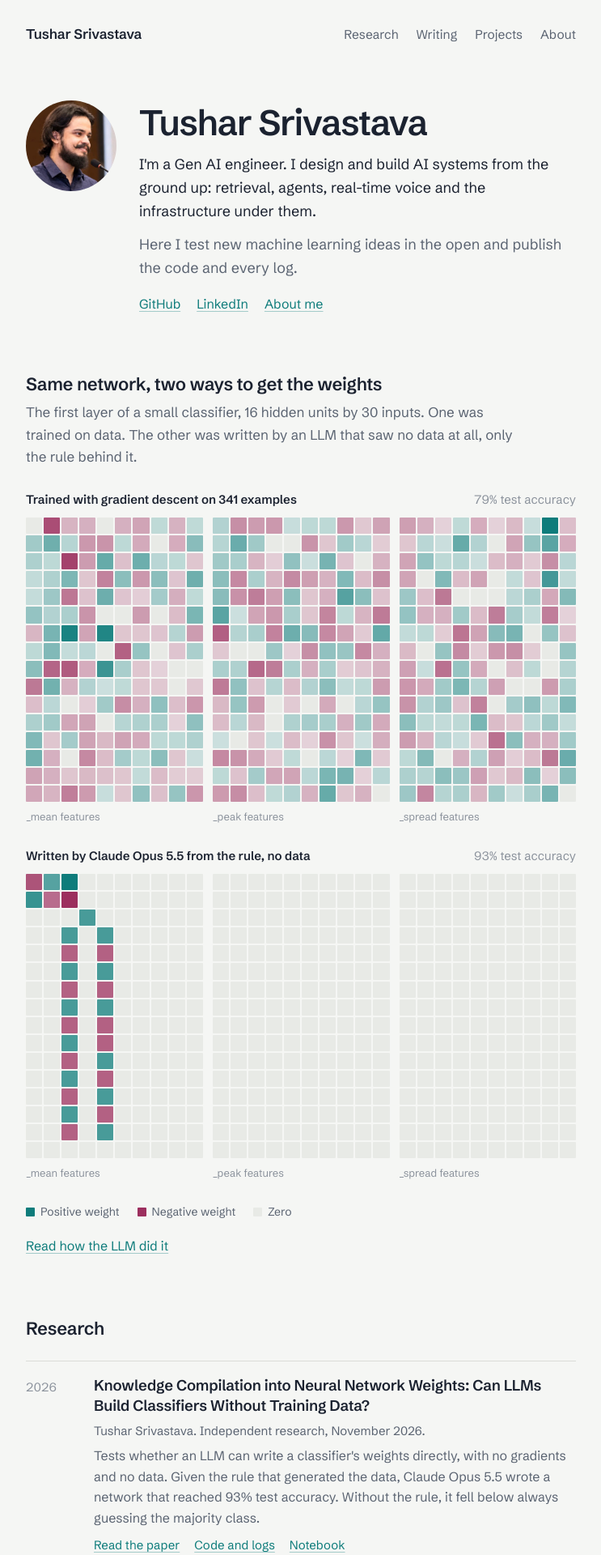
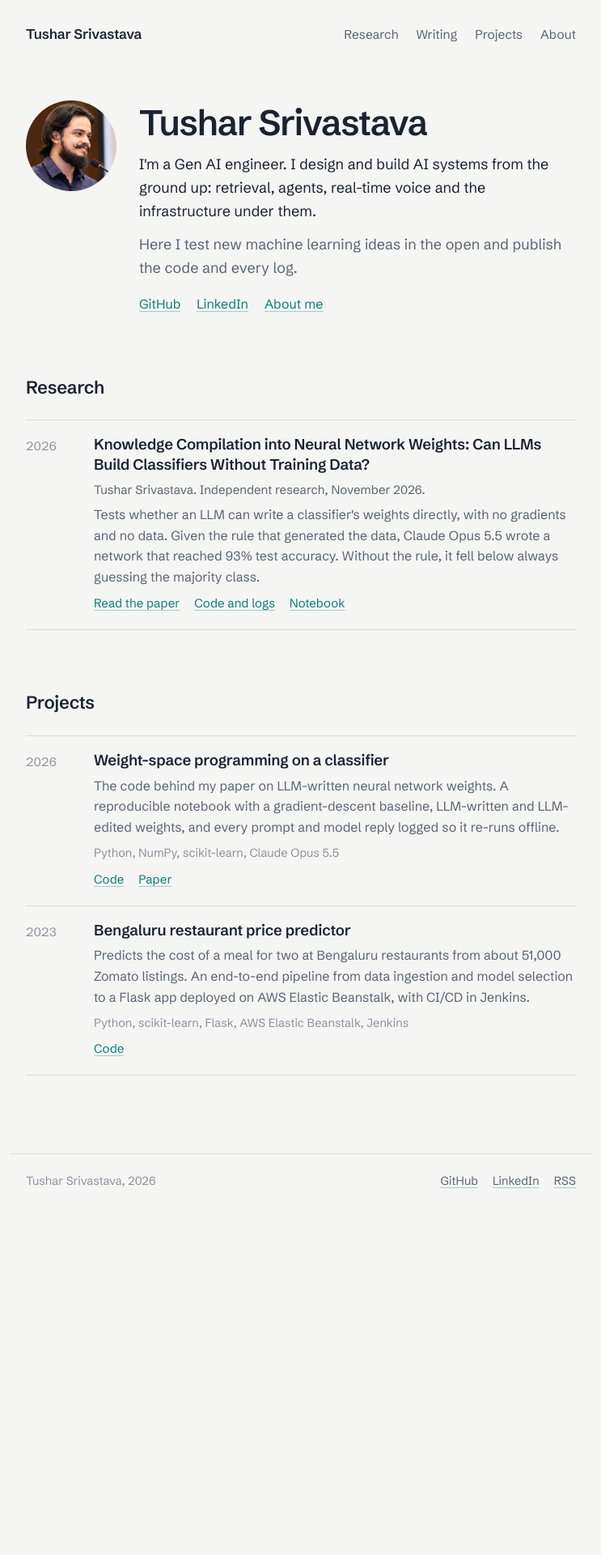
Before and after one commit to TusharSrivastva/TusharSrivastva.github.io, a Jekyll site: the page built from index.html, in a window 1280 px wide. Shown: the top 1920 px of the page at 81% size, without its empty margins (268-1011 px from the left). Built offline with Jekyll 4.4.1, drawn with Linux system fonts in a browser that asks for light colours; after the commit the page ends 1507 px from its top, so only the background shows below that.

Commit message:
Remove weight-matrix section from home page

```diff
--- a/_includes/matrix.html
+++ /dev/null
@@ -1,10 +0,0 @@
-<div class="grid" role="img" aria-label="{{ include.label }}">
-  {%- for row in include.m -%}
-    {%- for v in row -%}
-      {%- if forloop.index0 == 10 or forloop.index0 == 20 -%}<b></b>{%- endif -%}
-      {%- assign a = v | abs -%}
-      {%- if a < 0.04 -%}<i></i>{%- elsif v > 0 -%}<i class="p" style="--a:{{ a | times: 0.85 | plus: 0.15 | round: 2 }}"></i>{%- else -%}<i class="n" style="--a:{{ a | times: 0.85 | plus: 0.15 | round: 2 }}"></i>{%- endif -%}
-    {%- endfor -%}
-  {%- endfor -%}
-</div>
-<div class="groups" aria-hidden="true"><span>_mean features</span><span></span><span>_peak features</span><span></span><span>_spread features</span></div>
--- a/assets/css/style.css
+++ b/assets/css/style.css
@@ -66,29 +66,6 @@ img { max-width: 100%; height: auto; display: block; }
   .intro img { width: 88px; height: 88px; }
 }
 
-/* Home: weight matrices */
-.weights { margin: 72px 0 0; }
-.weights h2 { font-size: 22px; letter-spacing: -0.015em; font-weight: 600; line-height: 1.3; margin: 0 0 6px; }
-.weights > p { margin: 0 0 28px; color: var(--muted); max-width: 36em; }
-.matrix { margin: 0 0 26px; }
-.matrix figcaption { display: flex; justify-content: space-between; align-items: baseline; gap: 16px; font-size: 15px; margin-bottom: 10px; }
-.matrix figcaption strong { font-weight: 600; }
-.matrix figcaption span { color: var(--faint); font-variant-numeric: tabular-nums; white-space: nowrap; }
-.grid {
-  display: grid;
-  grid-template-columns: repeat(10, 1fr) 8px repeat(10, 1fr) 8px repeat(10, 1fr);
-  gap: 2px;
-}
-.grid i { display: block; aspect-ratio: 1; background: var(--cell); border-radius: 1px; }
-.grid i.p { background: rgb(var(--pos) / var(--a)); }
-.grid i.n { background: rgb(var(--neg) / var(--a)); }
-.grid b { display: block; }
-.groups { display: grid; grid-template-columns: 1fr 8px 1fr 8px 1fr; gap: 2px; margin-top: 8px; font-size: 13px; color: var(--faint); }
-.groups span:nth-child(even) { visibility: hidden; }
-.legend { display: flex; flex-wrap: wrap; gap: 6px 22px; font-size: 14px; color: var(--muted); margin-top: 4px; }
-.legend i { display: inline-block; width: 11px; height: 11px; border-radius: 1px; margin-right: 7px; vertical-align: -1px; }
-.weights .more { margin-top: 18px; font-size: 16px; }
-
 /* Lists: research, projects, writing */
 .block { margin-top: 72px; }
 .block > h2 { font-size: 22px; letter-spacing: -0.015em; font-weight: 600; margin: 0 0 22px; }
--- a/index.html
+++ b/index.html
@@ -16,27 +16,6 @@ title: Tushar Srivastava
   </div>
 </section>
 
-<section class="weights" aria-labelledby="weights-title">
-  <h2 id="weights-title">Same network, two ways to get the weights</h2>
-  <p>The first layer of a small classifier, 16 hidden units by 30 inputs. One was trained on data. The other was written by an LLM that saw no data at all, only the rule behind it.</p>
-
-  <figure class="matrix">
-    <figcaption><strong>Trained with gradient descent on 341 examples</strong><span>79% test accuracy</span></figcaption>
-    {% include matrix.html m=site.data.weights.gd label="Dense weight matrix: most of the 480 weights are non-zero." %}
-  </figure>
-
-  <figure class="matrix">
-    <figcaption><strong>Written by Claude Opus 5.5 from the rule, no data</strong><span>93% test accuracy</span></figcaption>
-    {% include matrix.html m=site.data.weights.llm label="Sparse weight matrix: 31 of 480 weights are non-zero, all on the mean features." %}
-  </figure>
-
-  <div class="legend">
-    <span><i style="background:rgb(14 124 123)"></i>Positive weight</span>
-    <span><i style="background:rgb(156 47 94)"></i>Negative weight</span>
-    <span><i style="background:#e8eae6"></i>Zero</span>
-  </div>
-  <p class="more"><a href="{{ '/2026/11/22/weight-space-programming/' | relative_url }}">Read how the LLM did it</a></p>
-</section>
 
 <section class="block">
   <h2><a href="{{ '/research/' | relative_url }}">Research</a></h2>
```
Also changed, not shown: _data/weights.json (deleted, +0 -1 lines).
